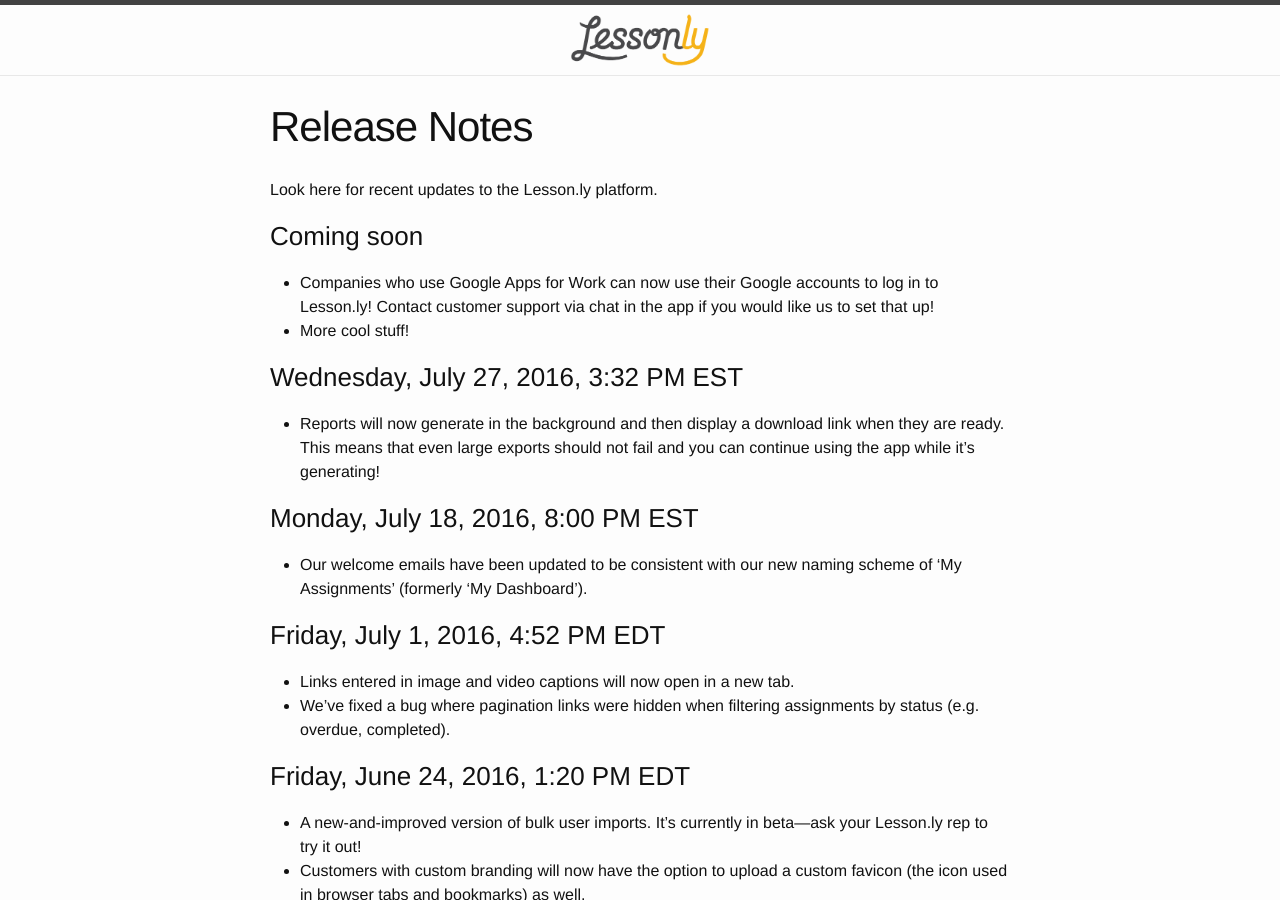
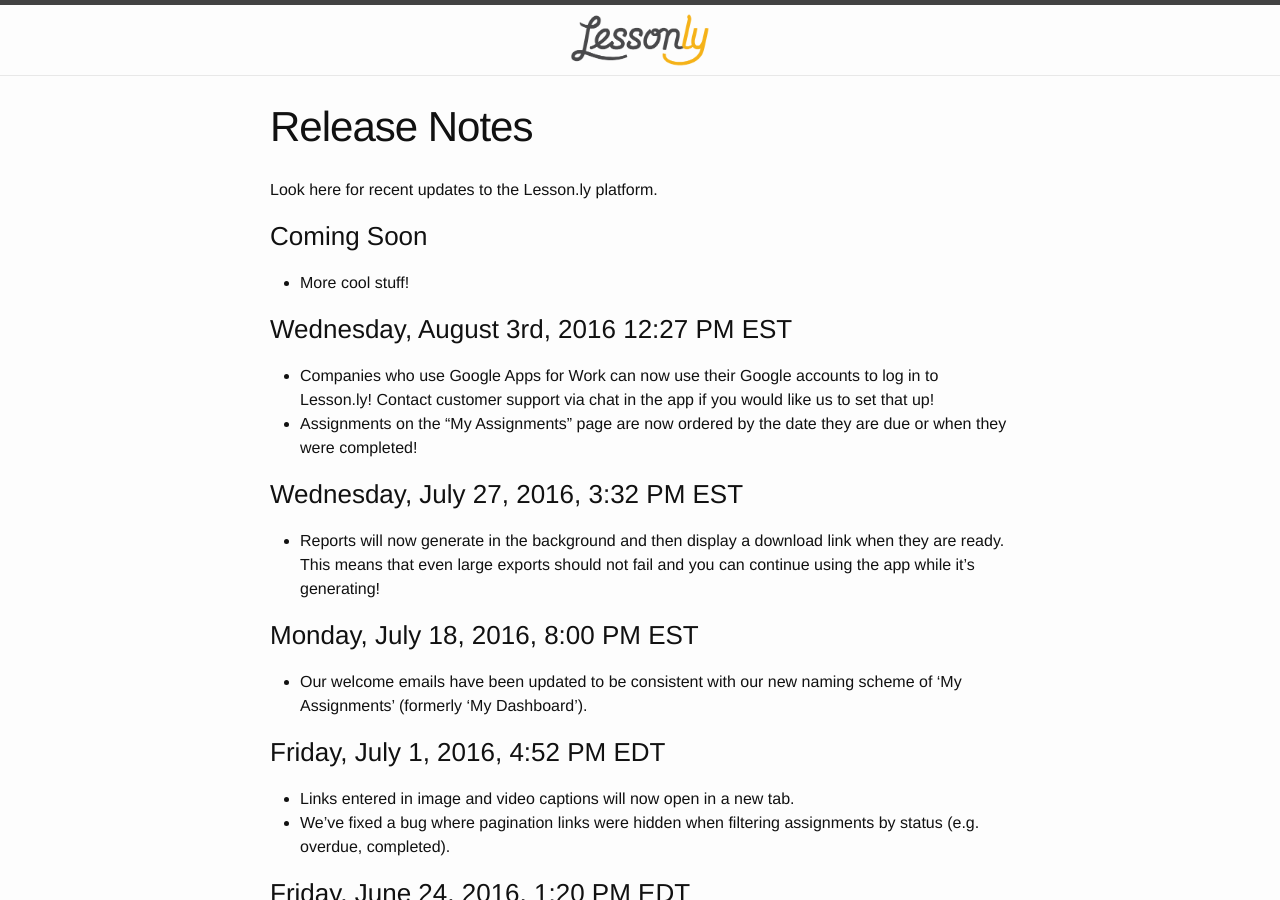
Before and after one commit to isabella232/lessonly.github.io, a Jekyll site: the page built from release-notes.md, in a window 1280 px wide and 900 px high. Built offline with Jekyll 4.4.1, drawn with Linux system fonts in a browser that asks for light colours.

Commit message:
Deploy - Wednesday, August 3rd, 2016 12:27 PM EST

```diff
--- a/release-notes.md
+++ b/release-notes.md
@@ -6,10 +6,13 @@
 
 Look here for recent updates to the Lesson.ly platform.
 
-### Coming soon
+### Coming Soon
+- More cool stuff!
+
+### Wednesday, August 3rd, 2016 12:27 PM EST
 
 - Companies who use Google Apps for Work can now use their Google accounts to log in to Lesson.ly! Contact customer support via chat in the app if you would like us to set that up!
-- More cool stuff!
+- Assignments on the "My Assignments" page are now ordered by the date they are due or when they were completed!
 
 ### Wednesday, July 27, 2016, 3:32 PM EST
 
```
